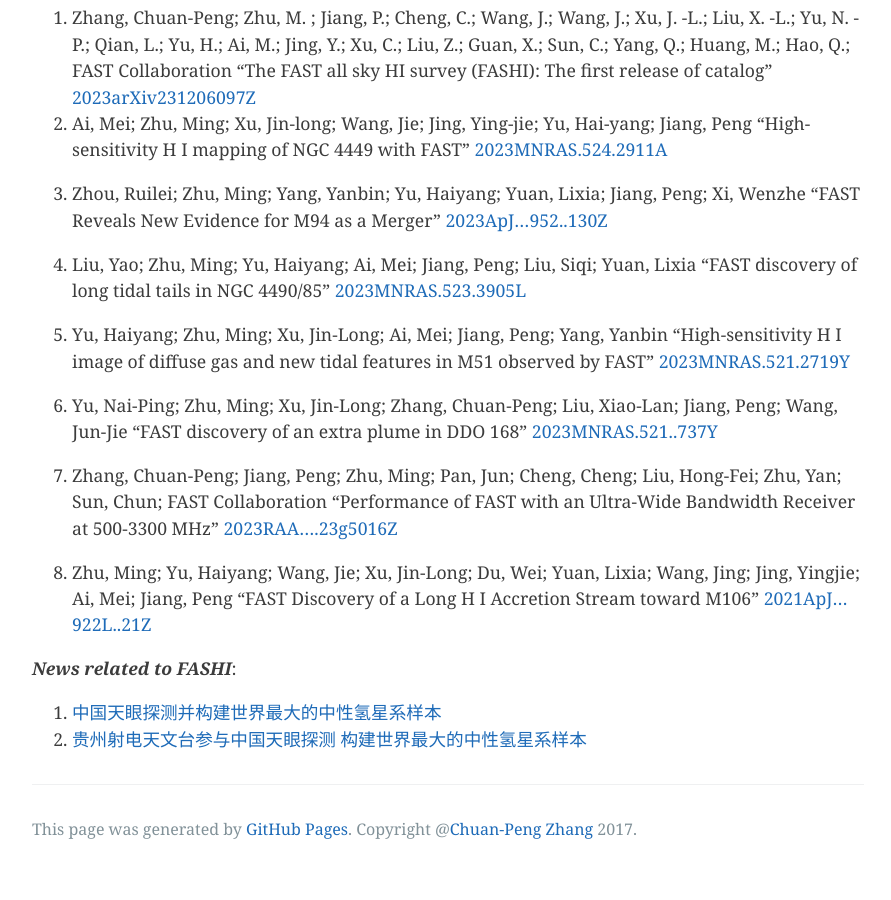
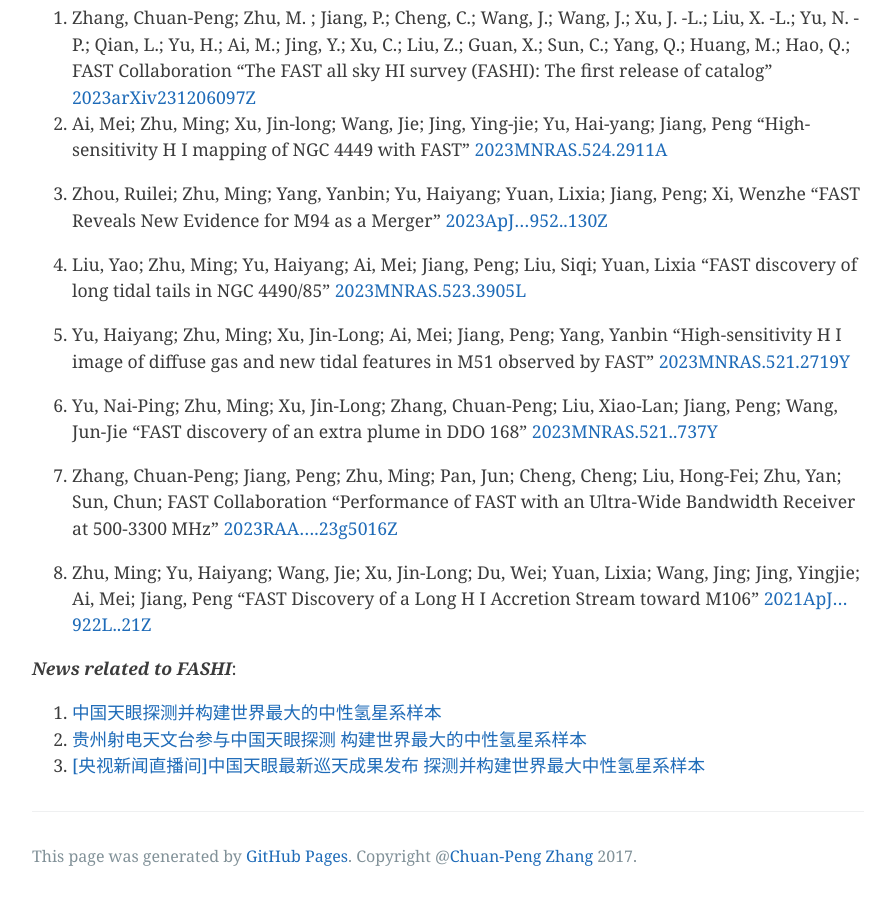
Before and after one commit to zcp521/zcp521.github.io, a Jekyll site: the page built from fashi.md, in a window 1280 px wide and 900 px high, scrolled down 3167 px. Shown: the whole window, without its empty margins (192-1083 px from the left). Built offline with Jekyll 4.4.1, drawn with Linux system fonts in a browser that asks for light colours; before the commit the page ends 4040 px from its top, so only the background shows below that.

Commit message:
Update fashi.md

```diff
--- a/fashi.md
+++ b/fashi.md
@@ -142,3 +142,4 @@
 
 1. [中国天眼探测并构建世界最大的中性氢星系样本](https://blog.sciencenet.cn/blog-528739-1413561.html)
 2. [贵州射电天文台参与中国天眼探测 构建世界最大的中性氢星系样本](http://news.gzu.edu.cn/2023/1211/c11069a210339/page.htm)
+3. [[央视新闻直播间]中国天眼最新巡天成果发布 探测并构建世界最大中性氢星系样本](https://tv.cctv.com/2023/12/13/VIDE8HrxgbGmGgh7YxzS55If231213.shtml)
```
